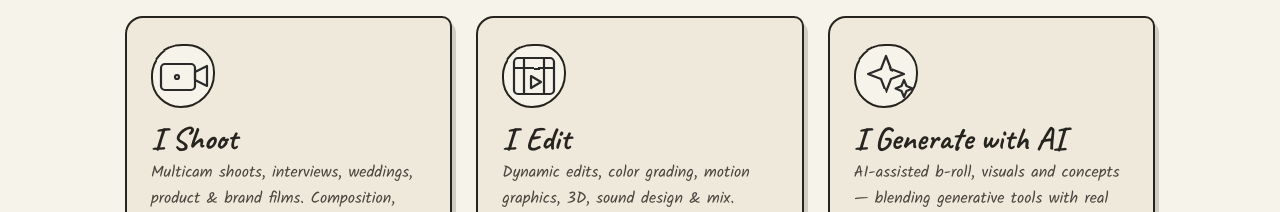
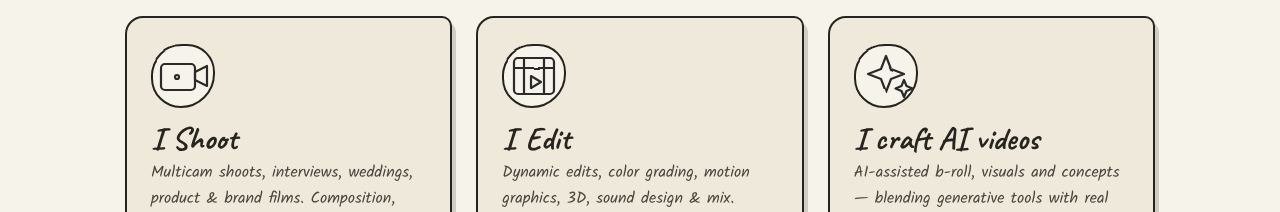
Before and after one commit to saranvisuals/Saranportfolio, a plain HTML site: page index.html in a window 1280 px wide. Shown: the part 1160-1372 px from the top of the page. Drawn offline with Linux system fonts and the light colour scheme.

Commit message:
Update index.html

```diff
--- a/index.html
+++ b/index.html
@@ -150,7 +150,7 @@
             <path d="M30 10 l5 13 13 5 -13 5 -5 13 -5 -13 -13 -5 13 -5 z"/><path d="M48 34 l2.5 6 6 2.5 -6 2.5 -2.5 6 -2.5 -6 -6 -2.5 6 -2.5 z"/>
           </svg>
         </div>
-        <h3>I Generate with AI</h3>
+        <h3>I craft AI videos</h3>
         <p>AI-assisted b-roll, visuals and concepts — blending generative tools with real craft to move faster and dream bigger.</p>
       </article>
     </div>
```
